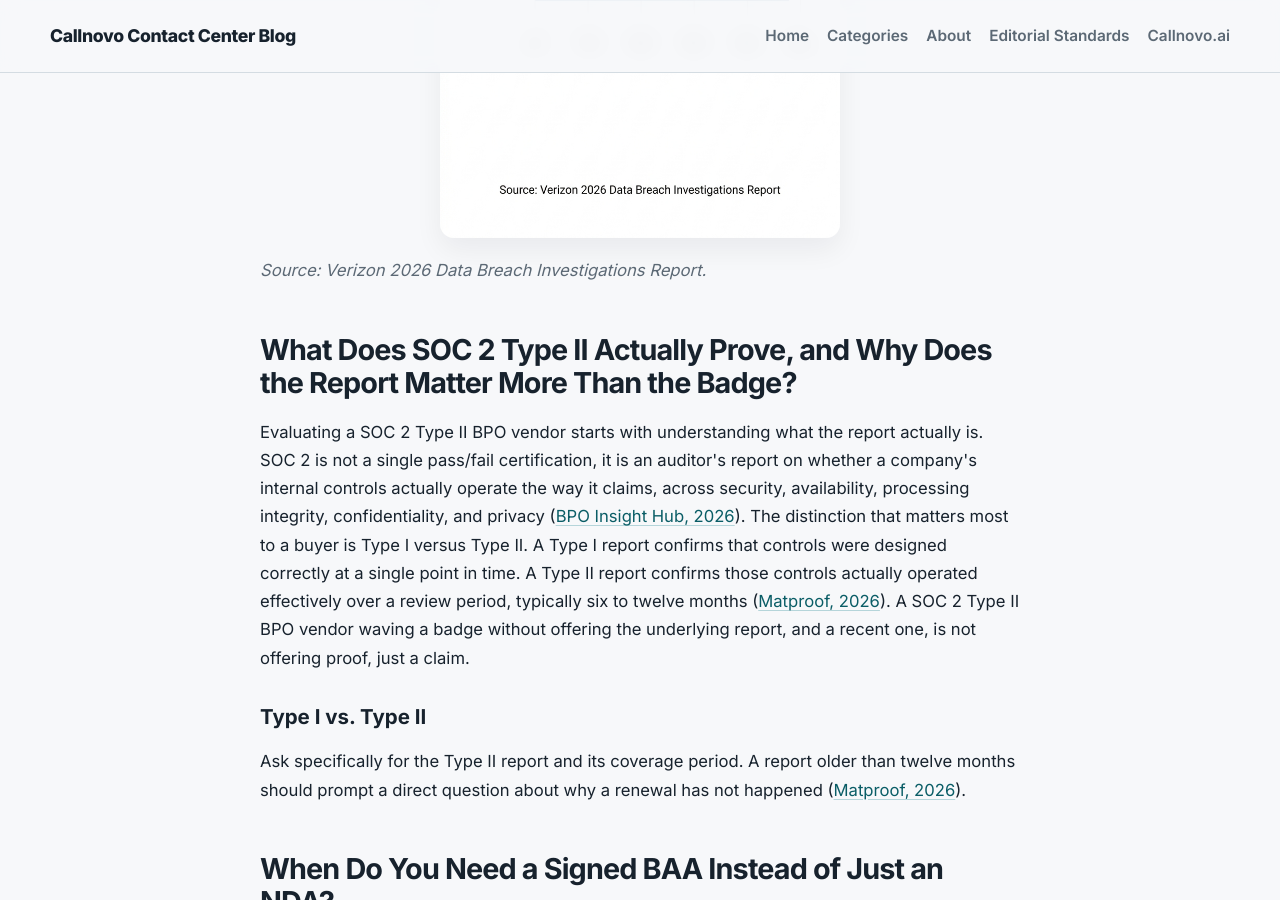
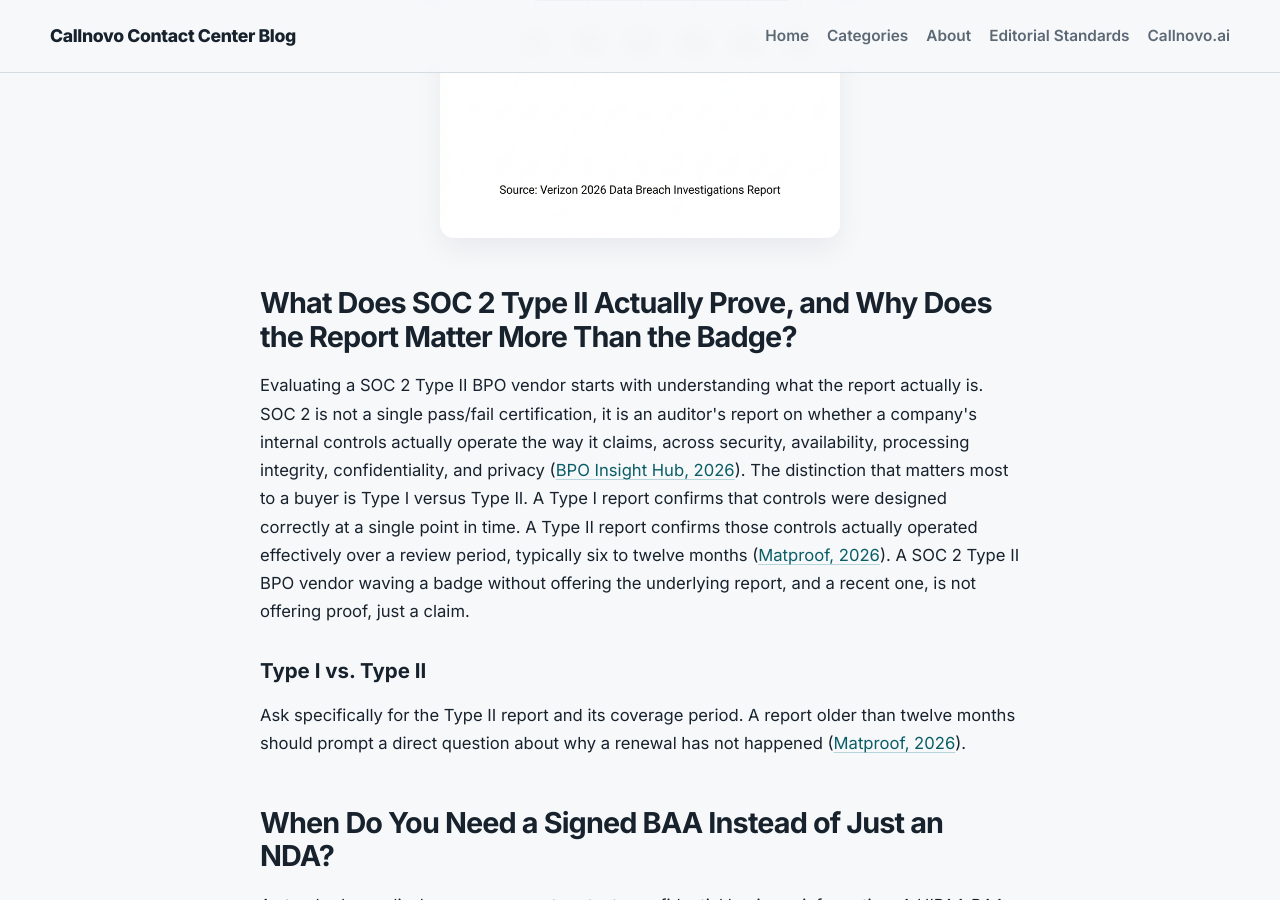
Before and after one commit to callnovo-cc/blog, a Jekyll site: the page built from _posts/2026-08-21-bpo-compliance-data-security-checklist.md, in a window 1280 px wide and 900 px high, scrolled down 2219 px. Built offline with Jekyll 4.4.1, drawn with Linux system fonts in a browser that asks for light colours.

Commit message:
Update 2026-08-21-bpo-compliance-data-security-checklist.md

```diff
--- a/_posts/2026-08-21-bpo-compliance-data-security-checklist.md
+++ b/_posts/2026-08-21-bpo-compliance-data-security-checklist.md
@@ -77,9 +77,6 @@ Vendors who hedge on these five areas are telling you something important before
 The third-party vendor data breach statistics explain the urgency better than any warning could. 48% of confirmed data breaches in 2026 involved a third-party vendor, up sharply, a 60% year-over-year increase, from 30% the year before, according to Verizon's 2026 Data Breach Investigations Report ([Verizon DBIR, 2026](https://www.castlerocksky.com/third-party-vendors-caused-48-of-data-breaches-last-year-is-your-business-at-risk/){:rel="noopener"}, as reported by [Castle Rock Sky, 2026](https://www.castlerocksky.com/third-party-vendors-caused-48-of-data-breaches-last-year-is-your-business-at-risk/){:rel="noopener"}; [Digital Applied, 2026](https://www.digitalapplied.com/blog/cybersecurity-statistics-2026-data-points){:rel="noopener"}; [Preferred Data, 2026](https://www.preferreddata.com/blog/verizon-dbir-2026-third-party-breaches-48-percent-vendor-risk-smb-north-carolina){:rel="noopener"}). That shift means a vendor's security posture is no longer a side consideration in an outsourcing decision, it is functionally your own attack surface. A support vendor with weak controls does not just risk their own data; it risks yours, and your customers'.
 
 ![Statistical infographic showing 48 percent of 2026 data breaches involved a third-party vendor, up from 30 percent the prior year](https://raw.githubusercontent.com/callnovo-cc/blog/main/assets/images/pin-bpo-compliance-checklist.webp){: loading="lazy" width="400" height="716" style="display:block;margin:0 auto;max-width:100%;height:auto;"}
-
-*Source: Verizon 2026 Data Breach Investigations Report.*
-{: .figure-caption }
 
 ## What Does SOC 2 Type II Actually Prove, and Why Does the Report Matter More Than the Badge?
 
```
